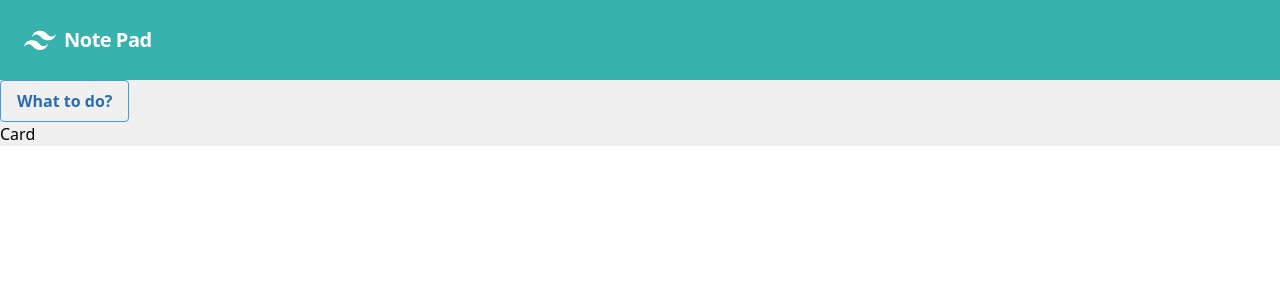
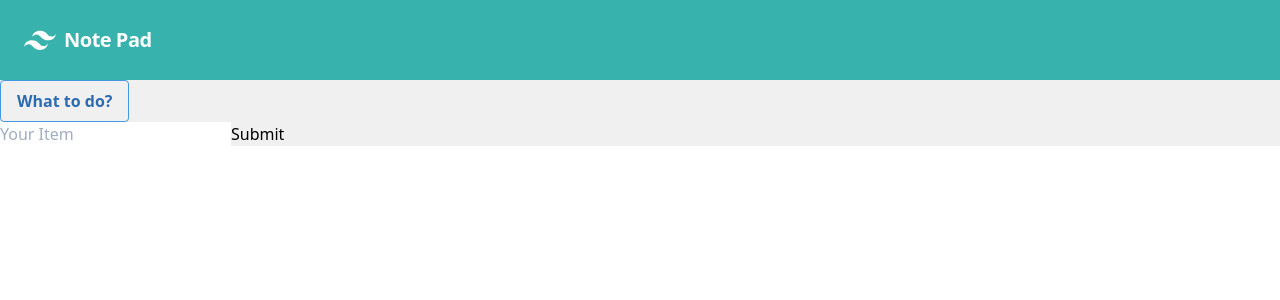
Before and after one commit to jideabdqudus/notepad, a React (Create React App) app: page / in a window 1280 px wide. Shown: the top 300 px of the page. Built offline with nearby package versions, Linux system fonts and the light colour scheme.

Commit message:
Setting up form Inputs

```diff
--- a/src/component/Card/Card.jsx
+++ b/src/component/Card/Card.jsx
@@ -1,9 +1,22 @@
-import React from "react";
+import React, {useState} from "react";
 
 const Card = () => {
+ const [item, setItem] = useState('')
+
+
+ const formSubmitted=(e)=>{
+   e.preventDefault();
+
+   console.log ({item})
+
+ }
   return (
     <div>
-      <h1>Card</h1>
+    <div>{item}</div>
+      <form onSubmit={formSubmitted}>
+        <input type="name" value={(e)=> setItem(e.target.value)}  placeholder="Your Item"/>
+        <button type="submit" value="Submit">Submit</button>
+      </form>
     </div>
   );
 };
--- a/src/component/Header/Header.jsx
+++ b/src/component/Header/Header.jsx
@@ -1,11 +1,12 @@
 import React from "react";
+import style from "./Header.module.css"
 
 const Header = () => {
   return (
     <div>
-    <button class="bg-transparent hover:bg-blue-500 text-blue-700 font-semibold hover:text-white py-2 px-4 border border-blue-500 hover:border-transparent rounded">
-    What to do?
-  </button>
+      <button class="bg-transparent hover:bg-blue-500 text-blue-700 font-bold hover:text-white py-2 px-4 border border-blue-500 hover:border-transparent rounded">
+        What to do?
+      </button>
     </div>
   );
 };
--- a/src/component/Header/Header.module.css
+++ b/src/component/Header/Header.module.css
@@ -0,0 +1,3 @@
+button{
+    size: 40px;
+}
```
